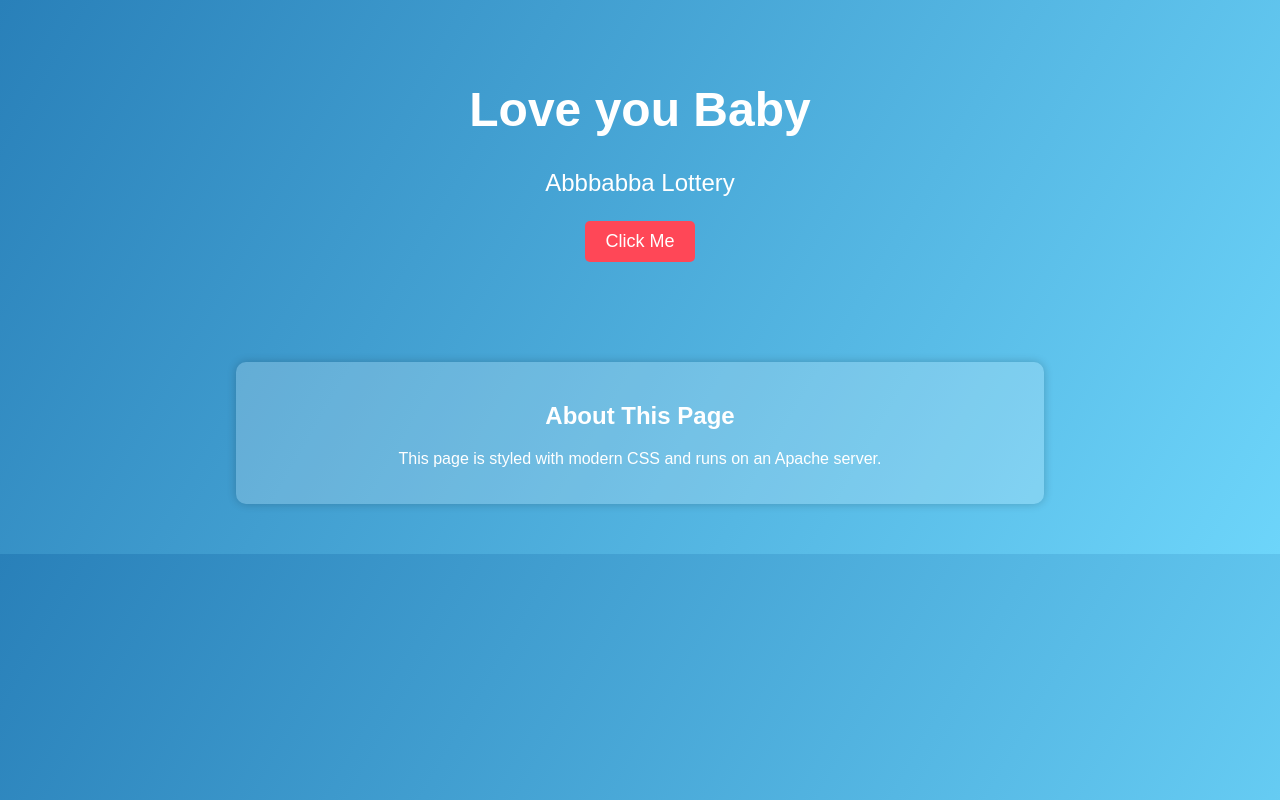
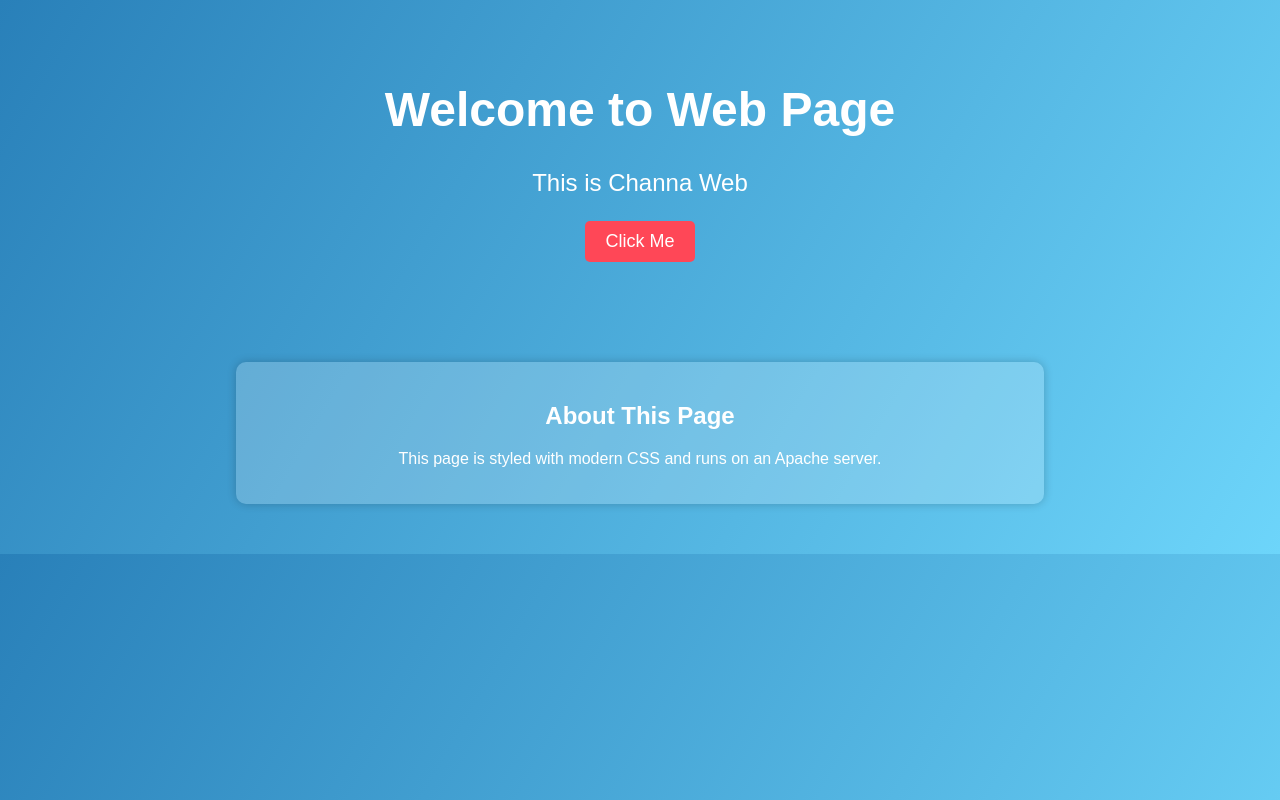
Before and after one commit to GChanna21/webapp, a plain HTML site: page index.html in a window 1280 px wide. Drawn offline with Linux system fonts and the light colour scheme.

Commit message:
Update index.html
Edited HTML file

```diff
--- a/index.html
+++ b/index.html
@@ -8,8 +8,8 @@
 </head>
 <body>
     <header>
-        <h1>Love you Baby</h1>
-        <p>Abbbabba Lottery </p>
+        <h1>Welcome to Web Page</h1>
+        <p>This is Channa Web </p>
         <button onclick="showMessage()">Click Me</button>
     </header>
 
```
